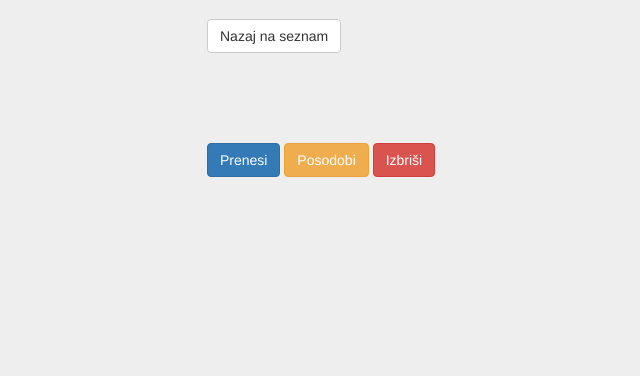
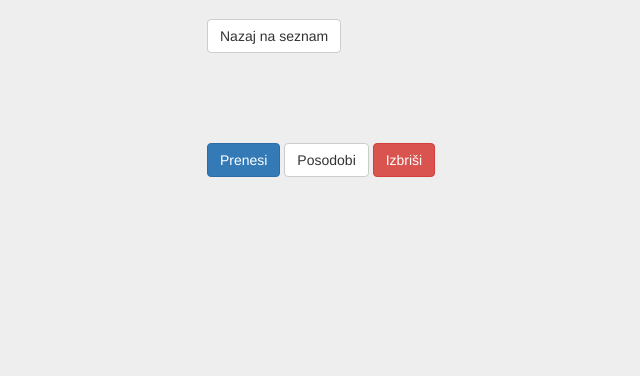
Before and after one commit to marlic1337/FRIm, a Django app: template templates/documents/detail.html in a window 1280 px wide. Shown: the part 51-427 px from the top of the page, without its empty margins (108-748 px from the left). Run offline with Django 3.2, Linux system fonts and the light colour scheme; the template is opened without the code that fills it, so the values that code supplies are empty; the visitor is signed in with stand-in values (Sample User, id 1); parts of the project's set-up code (start-up, migrations or seed data) failed here and were passed over; some libraries are stand-ins or nearby versions.

Commit message:
Lep gumbek za Anžeta

```diff
--- a/templates/documents/detail.html
+++ b/templates/documents/detail.html
@@ -10,7 +10,7 @@
     <br/><br/>
     <a class="btn btn-primary" role="button" href="{% url 'documents:download' class.predmet_id document.id %}">Prenesi</a>
     {% if user.is_staff or is_owner %}
-    <a class="btn btn-warning" role="button" href="{% url 'documents:update' class.predmet_id document.id %}">Posodobi</a>
+    <a class="btn btn-default" role="button" href="{% url 'documents:update' class.predmet_id document.id %}">Posodobi</a>
     <a class="btn btn-danger" role="button" href="{% url 'documents:delete' class.predmet_id document.id %}">Izbriši</a>
     {% else %}
     <a class="btn btn-warning disabled" role="button" href="{% url 'documents:update' class.predmet_id document.id %}">Posodobi</a>
```
